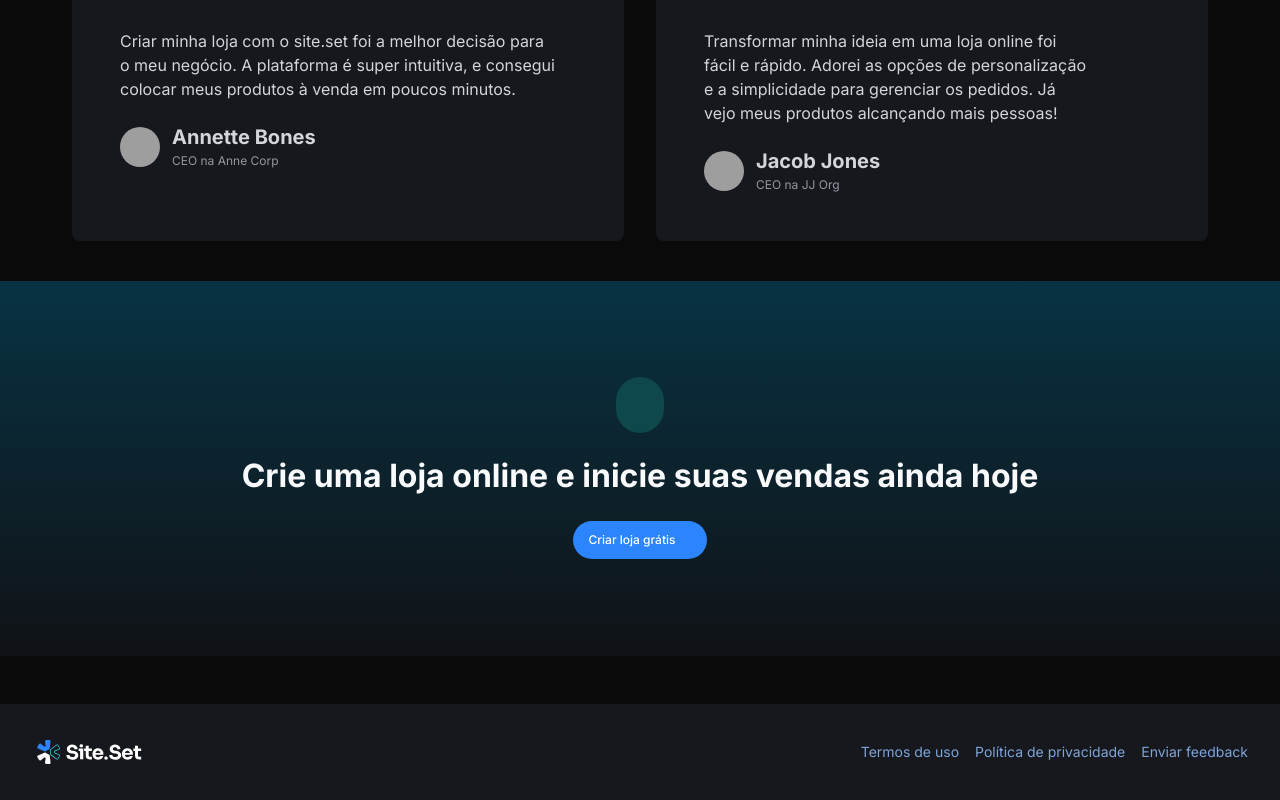
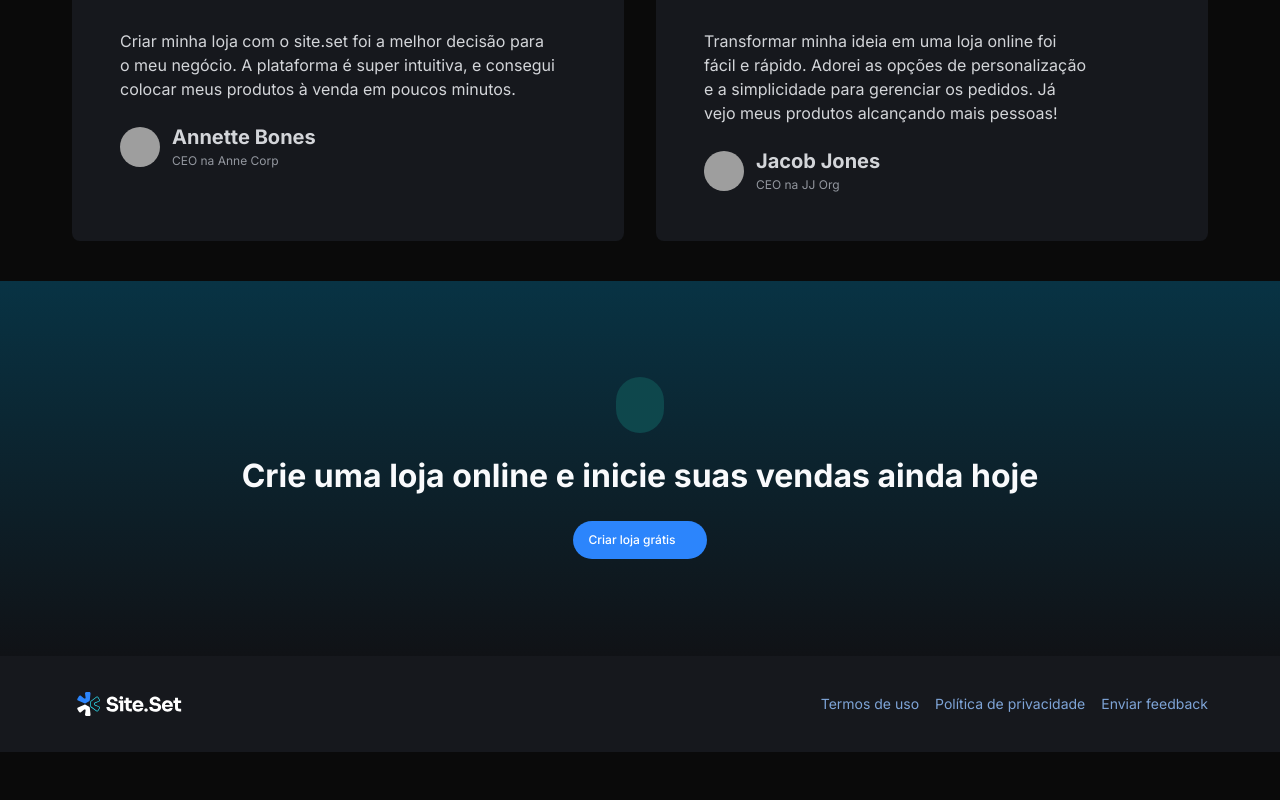
Before and after one commit to Biurifin023/site-blog, a Next.js app: page / in a window 1280 px wide. Shown: the part 1351-2151 px from the top of the page. After the commit the page ends 2103 px from the top, so only its background shows below. Built offline with nearby package versions, Linux system fonts and the light colour scheme; grey boxes are pictures that could not be loaded; some icons are missing.

Commit message:
Adjusting layout of header and footer

```diff
--- a/src/components/footer/footer.tsx
+++ b/src/components/footer/footer.tsx
@@ -5,7 +5,7 @@ export const Footer = () => {
     return(
         <footer className="bg-gray-500">
 
-          <div className="max-auto max-w-7xl px-4 sm:px-6 lg:px-8">
+          <div className="container">
               <div className="flex justify-between md:flex-row gap-8 py-8">
                 <Logo />
 
--- a/src/components/header/header.tsx
+++ b/src/components/header/header.tsx
@@ -6,9 +6,9 @@ import {  Logo } from "../logo/logo"
 export const Header = () => {
 
     return (
-        <header className="max-w-7xl fixed top-0 z-50 w-full border-b border-white/10 bg-background/95 backdrop-blur-md">
+        <header className="fixed top-0 z-50 w-full border-b border-white/10 bg-background/95 backdrop-blur-md">
 
-          <div className="max-auto max-w-7xl px-4 sm:px-6">
+          <div className="container">
                 <div className="flex h-16 items-center justify-between">
                   <Logo />
                     <nav className="flex items-center gap-6">
--- a/src/components/layout/layout.tsx
+++ b/src/components/layout/layout.tsx
@@ -14,7 +14,7 @@ export const Layout = ({ children }: LayoutProps) =>{
     return(
         <div className={`relative flex min-h-screen flex-col dark ${inter.className}`}>
             <Header />
-            <main className="flex-1 flex flex-col mb-12 ">
+            <main className="flex-1 flex flex-col ">
                 {children}
             </main>
 
```
